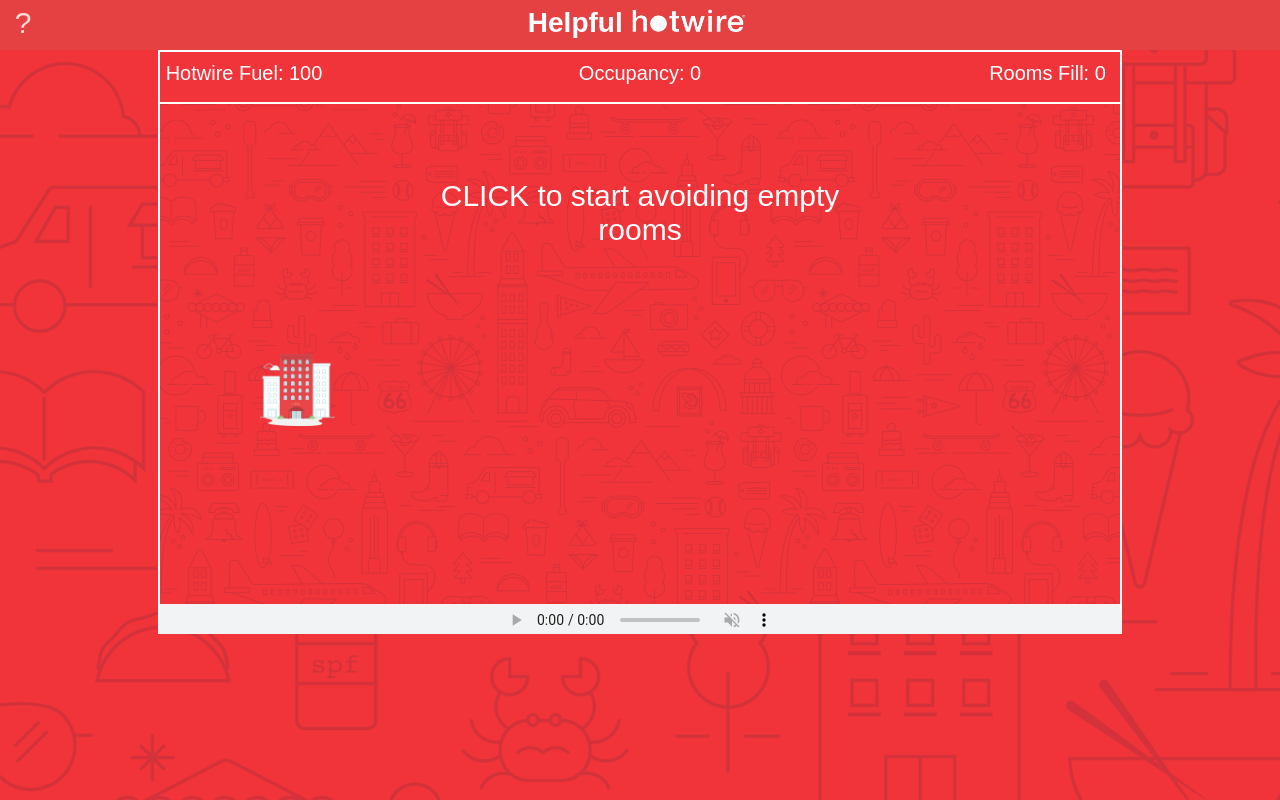
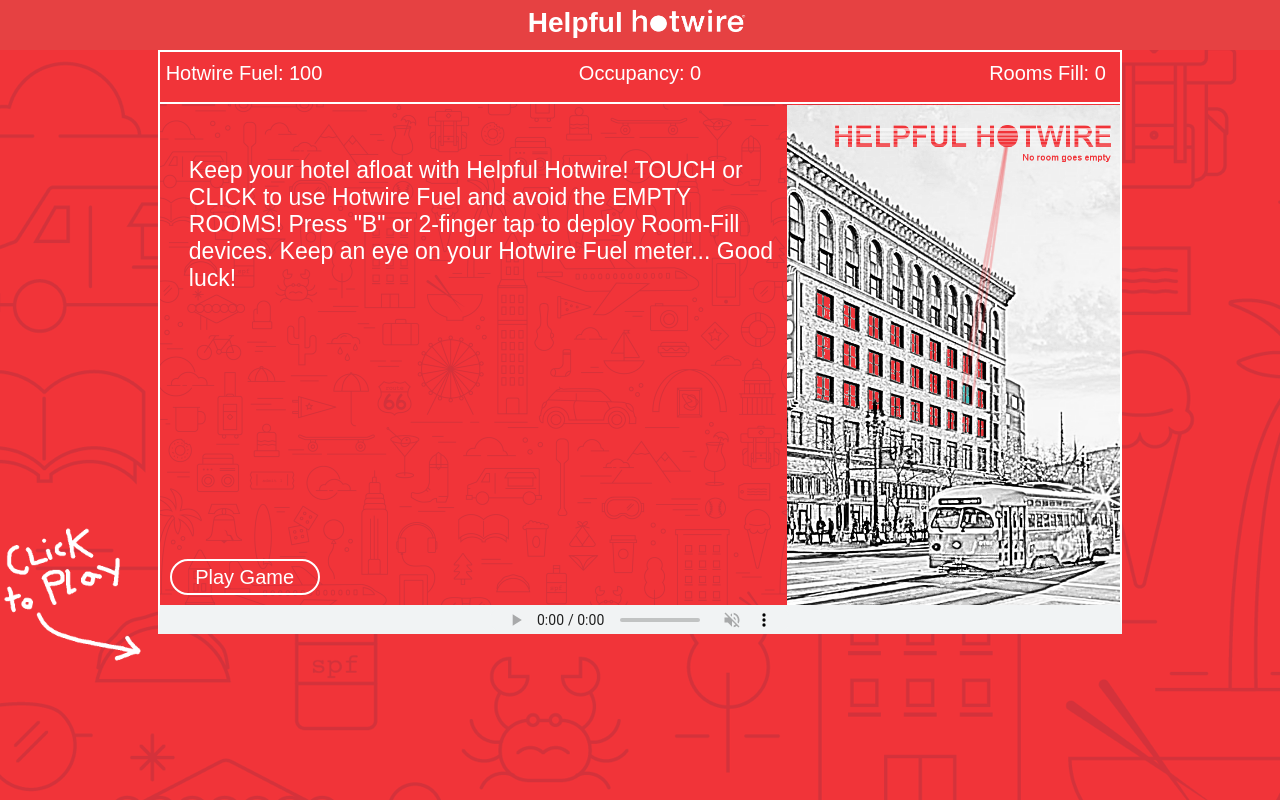
Before and after one commit to michanders/Helpful-Hotwire, a PHP site: page / in a window 1280 px wide. Run offline with PHP 8.4, Linux system fonts and the light colour scheme.

Commit message:
Updated about page, readme

```diff
--- a/hh.css
+++ b/hh.css
@@ -10,22 +10,22 @@
 #abouthh {
 	margin: none;
 	position: absolute;
-	top: 5px;
-	left: 5px;
-	width: 36px;
+	bottom: 10px;
+	left: 1%;
+	width: 150px;
 	height: 36px;
 	background: transparent;
 	color: white;
-	border: none;
-	font-size: 30px;
-	opacity: .8;
+	border: 2px solid white;
+	border-radius: 20px;
+	font-size: 20px;
 	outline: none;
 }
 
 #about {
 	display: none;
 	margin: auto;
-	font-size: 25px;
+	font-size: 23px;
 	width: 75%;
 	height: 500px;
 	background: #f13439;
@@ -41,7 +41,7 @@
 #abp {
 	margin: none;
 	padding: 3%;
-	height: 500px;
+	height: 400px;
 	text-align: left;
 }
 
@@ -234,3 +234,15 @@
   left: 12.5%;
   z-index: -1;
 }
+
+#click {
+  margin: none;
+  position: absolute;
+  bottom: 125px;
+  width: 160px;
+}
+
+#clickhere {
+	margin: none;
+	width: 150px;
+}
--- a/hh.js
+++ b/hh.js
@@ -9,6 +9,7 @@
 const START = document.getElementById('start');
 const ABOUT = document.getElementById('about');
 const ENDGAME = document.getElementById('endgame');
+const CLICK = document.getElementById('click');
 var OBJECTTYPE = [];
 const FUELTANK = [];
 var bombs = document.getElementById('bombs');
@@ -327,7 +328,7 @@
     $("#abouthh").click(function() {
     }, function() {
         $("#about").toggle();
-		$("#start").toggle();
+		CLICK.style.display = 'none';
     });
 });
 
@@ -356,6 +357,7 @@
 	ABOUT.style.left = "2.5%";
 	ABOUT.style.fontSize = "28px";
 	HFILL.style.left = "2.5%";
+	CLICK.style.display = 'none';
 	window.addEventListener('touchstart', musicOn);
 }
 
@@ -369,3 +371,4 @@
 displayFuel();
 bombs.innerHTML = "Rooms Fill: " + 0;
 GAME.addEventListener('mousedown', takeoff);
+ABOUT.style.display = 'inline';
--- a/index.html
+++ b/index.html
@@ -1,6 +1,16 @@
 <!DOCTYPE html>
 <html>
   <head>
+
+  	<!-- Global site tag (gtag.js) - Google Analytics -->
+	<script async src="https://www.googletagmanager.com/gtag/js?id=UA-127032763-2"></script>
+	<script>
+	  window.dataLayer = window.dataLayer || [];
+	  function gtag(){dataLayer.push(arguments);}
+	  gtag('js', new Date());
+	  gtag('config', 'UA-127032763-2');
+	</script>
+
     <title>Helpful Hotwire</title>
     <link rel="shortcut icon" type="image/png" href="images/hotwire.png">
 	<link rel = "stylesheet" type = "text/css" href = "hh.css">
@@ -34,18 +44,19 @@
 		<source src="music/HelpfulHotwire.mp3" type="audio/mpeg">
 	</audio>
 
-	<button id='abouthh' title="About Helpful Hotwire">?</button>
 
 	<div id='about'>
 		<img src='images/poster2.png' id='poster'>
-		<p id='abp'>Welcome to Helpful Hotwire!
-			TOUCH or CLICK to avoid the EMPTY ROOMS!
+		<p id='abp'>Keep your hotel afloat with Helpful Hotwire!
+			TOUCH or CLICK to use Hotwire Fuel and avoid the EMPTY ROOMS!
 			Press "B" or 2-finger tap to deploy Room-Fill devices.
 			Keep an eye on your Hotwire Fuel meter... Good luck!
+			<button id='abouthh' title="Play Game">Play Game</button>
 		</p>
 	</div>
 	<div id='endgame'></div>
 	<div id='hfill'></div>
+	<div id='click'><img src="images/click.png" id="clickhere"></div>
 	<script src = "hh.js"></script>
   </body>
 </html>
```
Also changed, not shown: README.md, images/click.png (added).
